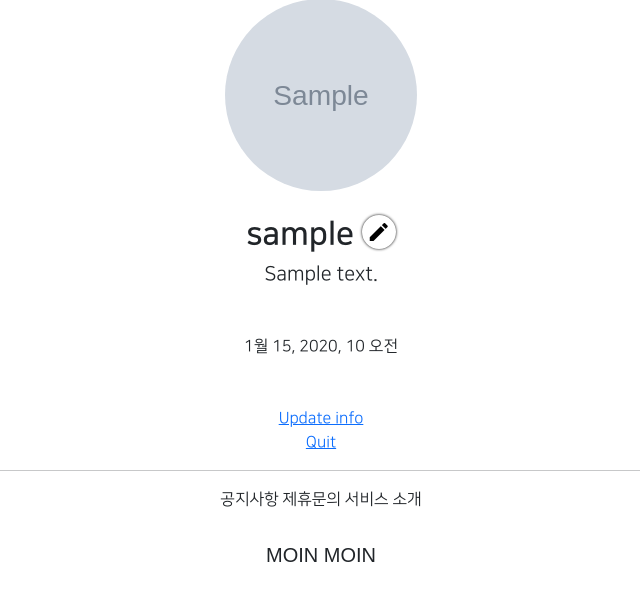
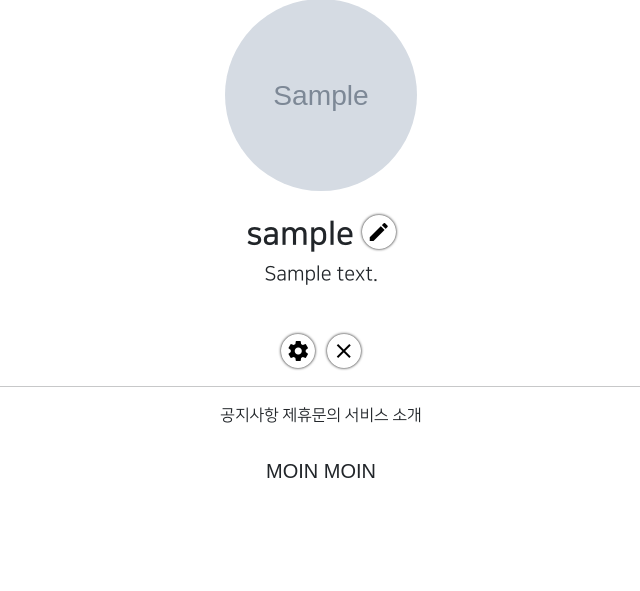
Before and after one commit to kyeongseoJ/2th-uebung, a Django app: page /accounts/detail/1 in a window 1280 px wide. Shown: the part 226-817 px from the top of the page, without its empty margins (319-959 px from the left). After the commit the page ends 704 px from the top, so only its background shows below. Run offline with Django 3.2, Linux system fonts and the light colour scheme; a user stored in the database is signed in; tables that the repository leaves empty hold one stand-in row (values such as "Sample post"); grey boxes marked "Sample" are stand-in pictures; parts of the project's set-up code (start-up, migrations or seed data) failed here and were passed over; some libraries are stand-ins or nearby versions; some web fonts are replaced.

Commit message:
2th uebung_34

```diff
--- a/accountapp/templates/accountapp/detail.html
+++ b/accountapp/templates/accountapp/detail.html
@@ -27,18 +27,18 @@
            </h2>
            {% endif %}
        </div>
-        <div class="m-5">
-          {{ target_user.date_joined }}
-       </div>
-        {% if user == target_user %}
+{#        <div class="m-5">#}
+{#          {{ target_user.date_joined }}#}
+{#       </div>#}
+             {% if user == target_user %}
         <div>
-            <a href="{% url 'accountapp:update' pk=target_user.pk %}">
-                 Update info
+            <a href="{% url 'accountapp:update' pk=target_user.pk %}"
+            class="material-icons round_button mx-1 ">
+                 settings
             </a>
-        </div>
-        <div>
-            <a href="{% url 'accountapp:delete' pk=target_user.pk %}">
-                 Quit
+            <a href="{% url 'accountapp:delete' pk=target_user.pk %}"
+            class="material-icons round_button mx-1 ">
+                 close
             </a>
         </div>
         {% endif %}
--- a/static/base.css
+++ b/static/base.css
@@ -43,5 +43,5 @@
 }
 
 .round_button:hover {
-    color: mediumpurple;
+    color: purple;
 }
```
